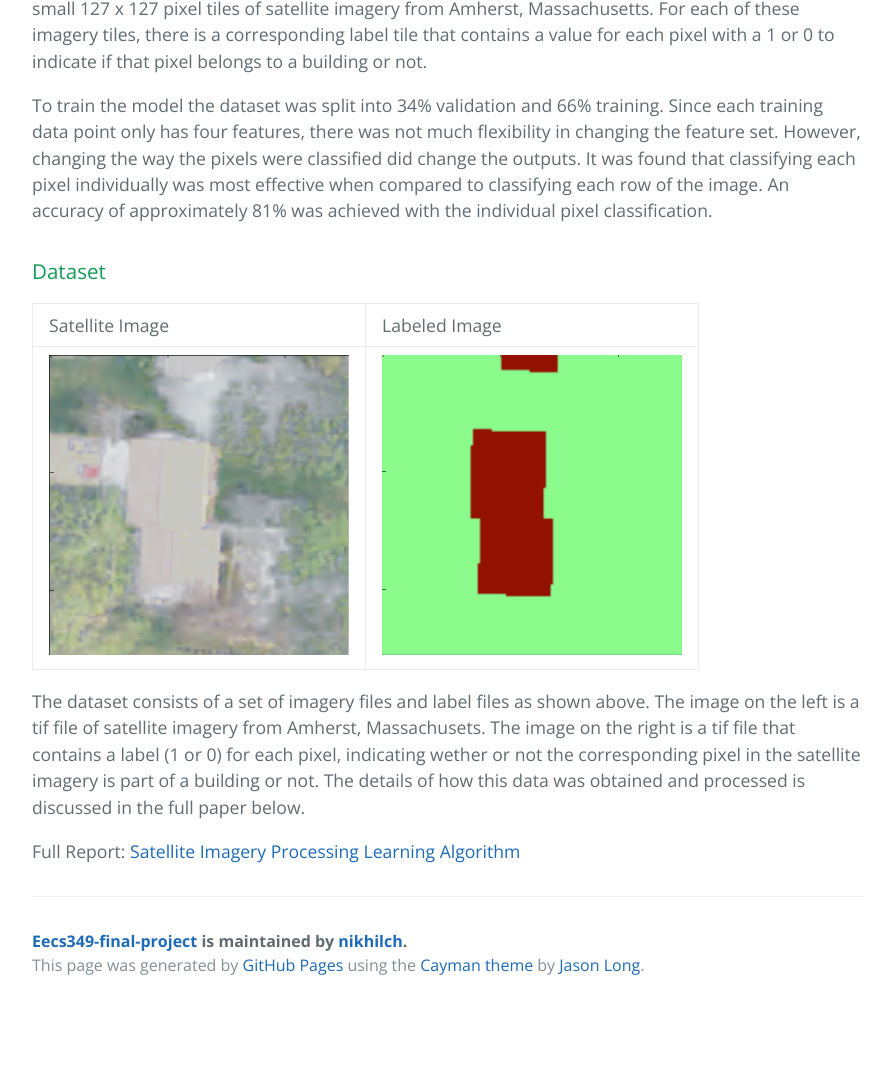
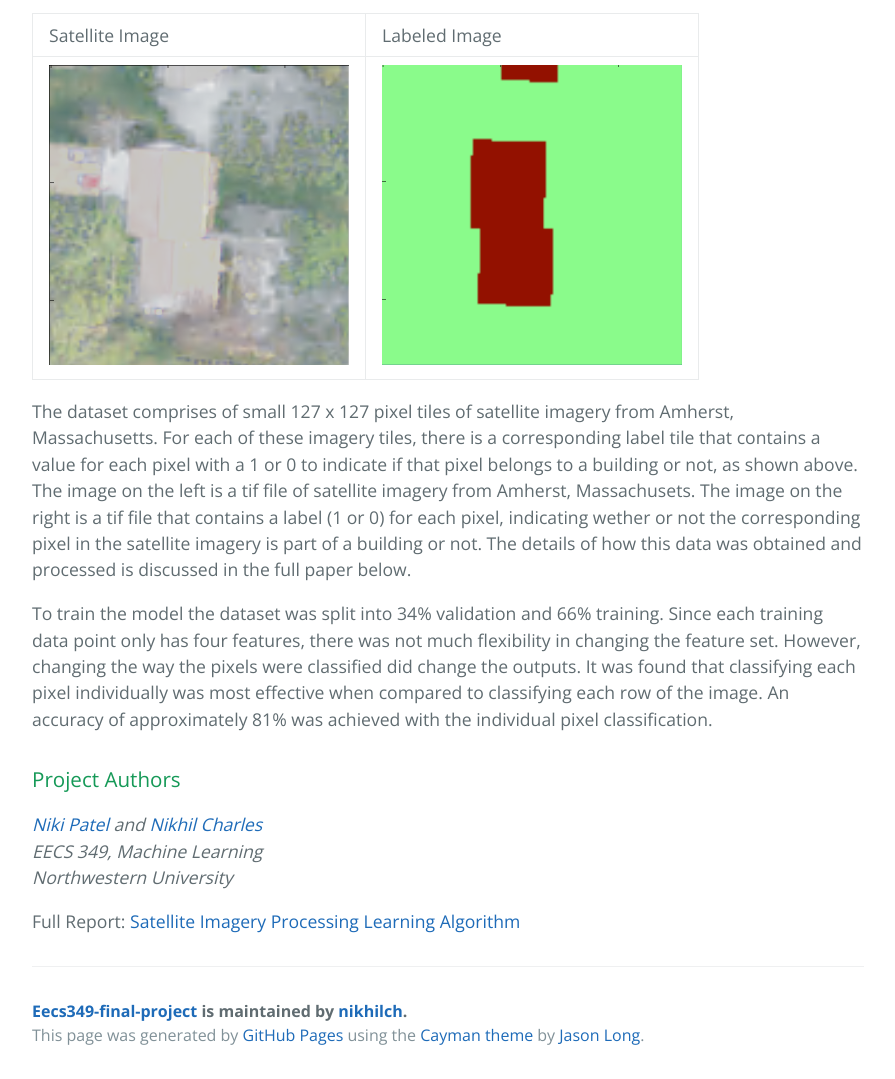
Before and after one commit to cuulee/eecs349-final-project, a plain HTML site: page index.html in a window 1280 px wide. Shown: the part 831-1910 px from the top of the page, without its empty margins (192-1087 px from the left). Before the commit the page ends 1840 px from the top, so only its background shows below. Drawn offline with nearby package versions, Linux system fonts and the light colour scheme.

Commit message:
Rearranging website

```diff
--- a/index.html
+++ b/index.html
@@ -22,12 +22,8 @@
       <h3><a id="welcome-to-github-pages" class="anchor" href="#welcome-to-github-pages" aria-hidden="true"><span aria-hidden="true" class="octicon octicon-link"></span></a>Abstract</h3>
 
 <p>This project uses machine learning for satellite imagery processing to identify building rooftops. The results of this model can be applied in many situations, and would be especially useful in identifying residential areas in under documented regions of the world. Rapid image processing will prove to be very useful in the near future as the image capturing technology improves, becomes higher quality, and includes more meta data.</p>
-<p>Our solution uses a structured learning model called Chain Conditional Random Fields (Chain-CRFs). This model uses contextual information beyond the features of one case being examined in order to classify the instance. In the case of this project, the model takes in the R, G, B, and infrared values for each pixel in an image, and uses these features alongside the other pixels in the image to predict which pixels are part of a rooftop and which parts are not part of a rooftop. The dataset comprises of small 127 x 127 pixel tiles of satellite imagery from Amherst, Massachusetts. For each of these imagery tiles, there is a corresponding label tile that contains a value for each pixel with a 1 or 0 to indicate if that pixel belongs to a building or not.</p>
-<p>To train the model the dataset was split into 34% validation and 66% training. Since each training data point only has four features, there was not much flexibility in changing the feature set. However, changing the way the pixels were classified did change the outputs. It was found that classifying each pixel individually was most effective when compared to classifying each row of the image. An accuracy of approximately 81% was achieved with the individual pixel classification.
+<p>Our solution uses a structured learning model called Chain Conditional Random Fields (Chain-CRFs). This model uses contextual information beyond the features of one case being examined in order to classify the instance. In the case of this project, the model takes in the R, G, B, and infrared values for each pixel in an image, and uses these features alongside the other pixels in the image to predict which pixels are part of a rooftop and which parts are not part of a rooftop.
 </p>
-
-<h3><a id="welcome-to-github-pages" class="anchor" href="#welcome-to-github-pages" aria-hidden="true"><span aria-hidden="true" class="octicon octicon-link"></span></a>Dataset</h3>
-
 <span>
 <table>
 <tr>
@@ -40,17 +36,19 @@
 </tr>
 </table>
 </span>
-
-<p>The dataset consists of a set of imagery files and label files as shown above. The image on the left is a tif file of satellite imagery from Amherst, Massachusets. The image on the right is a tif file that contains a label (1 or 0) for each pixel, indicating wether or not the corresponding pixel in the satellite imagery is part of a building or not. The details of how this data was obtained and processed is discussed in the full paper below.
+<p>The dataset comprises of small 127 x 127 pixel tiles of satellite imagery from Amherst, Massachusetts. For each of these imagery tiles, there is a corresponding label tile that contains a value for each pixel with a 1 or 0 to indicate if that pixel belongs to a building or not, as shown above. The image on the left is a tif file of satellite imagery from Amherst, Massachusets. The image on the right is a tif file that contains a label (1 or 0) for each pixel, indicating wether or not the corresponding pixel in the satellite imagery is part of a building or not. The details of how this data was obtained and processed is discussed in the full paper below.
+</p>
+<p>To train the model the dataset was split into 34% validation and 66% training. Since each training data point only has four features, there was not much flexibility in changing the feature set. However, changing the way the pixels were classified did change the outputs. It was found that classifying each pixel individually was most effective when compared to classifying each row of the image. An accuracy of approximately 81% was achieved with the individual pixel classification.
 </p>
 
+<h3><a id="welcome-to-github-pages" class="anchor" href="#welcome-to-github-pages" aria-hidden="true"><span aria-hidden="true" class="octicon octicon-link"></span></a>Project Authors</h3>
+<address><a href="mailto:nikitapatel2017@u.northwestern.edu">Niki Patel</a> and <a href="mailto:nikhilcharles2017@u.northwestern.edu">Nikhil Charles</a><br>
+EECS 349, Machine Learning<br>
+Northwestern University
+</address>
 
 
 <p>Full Report: <a href="https://help.github.com/articles/basic-writing-and-formatting-syntax/#mentioning-users-and-teams" class="user-mention">Satellite Imagery Processing Learning Algorithm</a></p>
-
-
-
-
       <footer class="site-footer">
         <span class="site-footer-owner"><a href="https://github.com/nikhilch/eecs349-final-project">Eecs349-final-project</a> is maintained by <a href="https://github.com/nikhilch">nikhilch</a>.</span>
 
```
